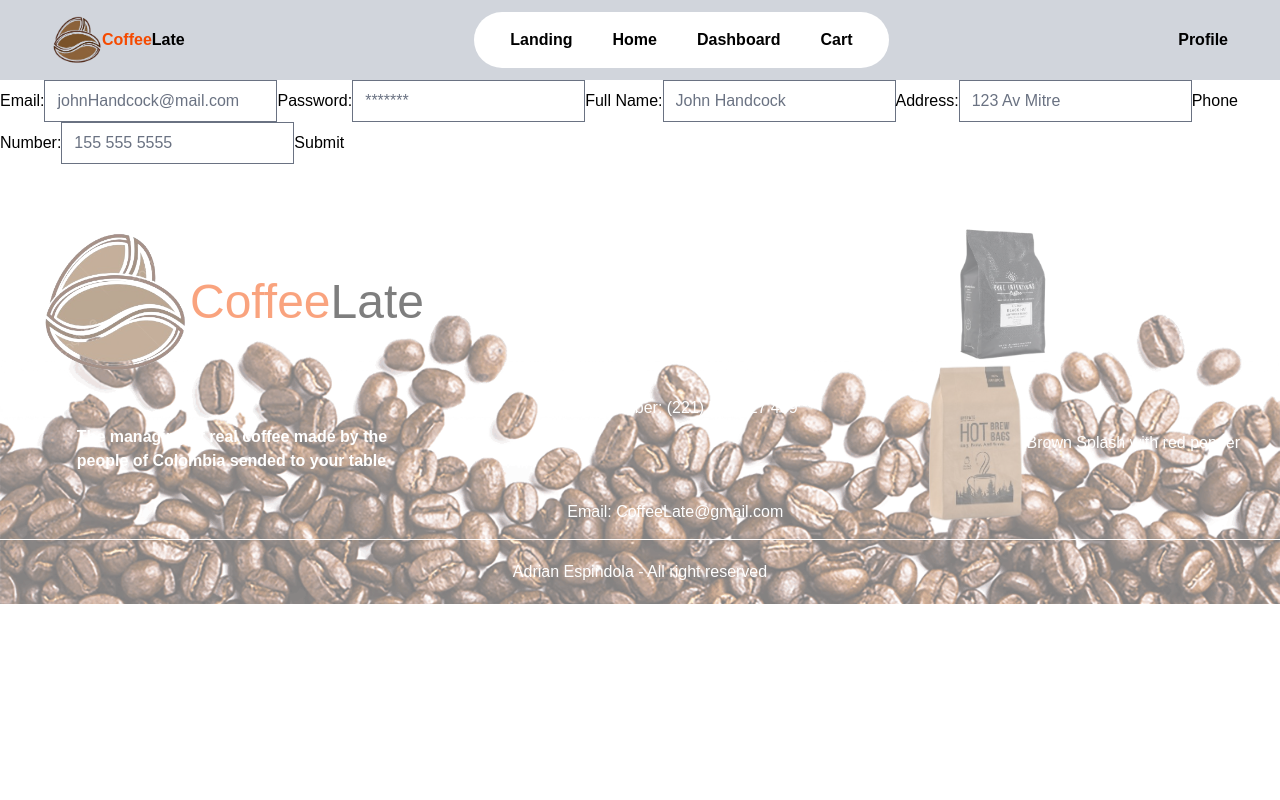
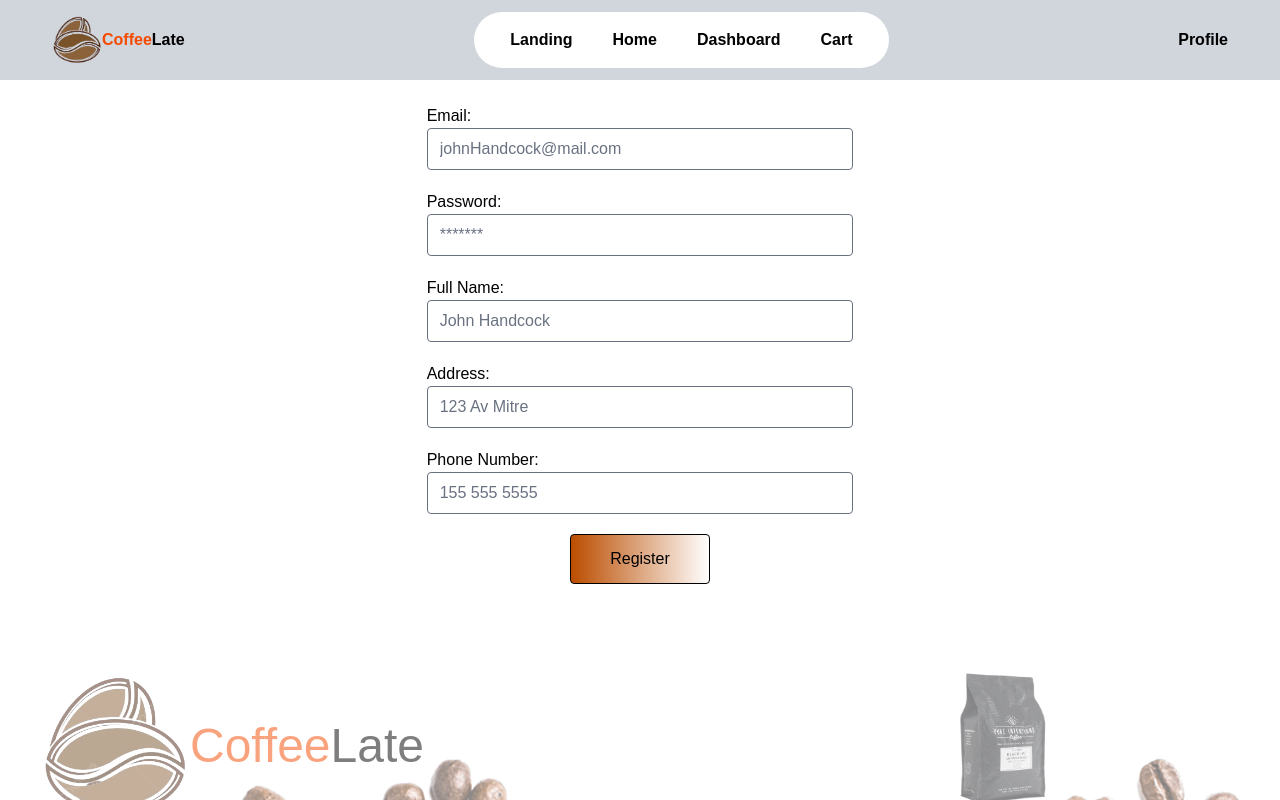
Before and after one commit to AdrianMEsp/CoffeeLate-e-commerce, a Next.js app in the folder front/: page /register in a window 1280 px wide. Shown: the top 800 px of the page. Built offline with nearby package versions, Linux system fonts and the light colour scheme.

Commit message:
styles aplied to register and login

```diff
--- /dev/null
+++ b/front/src/app/components/ErrorMessageCustom/ErrorMessageCustom.jsx
@@ -0,0 +1,11 @@
+import { ErrorMessage } from "formik"
+
+export default function ErrorMessageCustom({ name, component }) {
+
+    return (
+        <ErrorMessage
+            className='text-red-500'
+            name={name} component={component}></ErrorMessage>
+    )
+
+}
--- /dev/null
+++ b/front/src/app/components/SubmitButton/SubmitButton.tsx
@@ -0,0 +1,15 @@
+export default function SubmitButton({ text="enviar", disabled=false}) {
+    return (
+        <button
+            type="submit"
+            disabled={disabled}
+            className={`
+        p-3 w-35 border rounded bg-linear-to-r
+         from-amber-700 text-center
+        ${disabled ? "opacity-50 cursor-not-allowed" : ""}
+      `}
+        >
+            {text}
+        </button>
+    );
+}
--- a/front/src/app/components/UI/LoginView.tsx
+++ b/front/src/app/components/UI/LoginView.tsx
@@ -1,39 +1,53 @@
 'use client'
 
 import React from 'react'
-import { ErrorMessage, Field, Form, Formik } from 'formik';
+import { Field, Form, Formik } from 'formik';
 import { validateLoginForm } from '@/utils/validate';
+import SubmitButton from '../SubmitButton/SubmitButton';
+import ErrorMessageCustom from '../ErrorMessageCustom/ErrorMessageCustom'
 
 function LoginView() {
     return (
         <div>
-            <Formik initialValues={{ email: '', password: '' }}
+            <Formik
+                initialValues={{ email: '', password: '' }}
                 validate={validateLoginForm}
-
                 onSubmit={(values) => {
                     alert("Envio de form exitoso")
                 }}
             >
                 {({ errors }) => (
-                    <Form>
-                        <label>First Name</label>
+                    <Form
+                        className="flex flex-col justify-center items-center my-6
+
+                    "
+                    >
+                        <div className='w-1-2 md:w-1/3'>
+                            <label
+                                className='flex self-start'
+                            >First Name</label>
                             <Field
+                                className="mb-5 w-full rounded text-black "
                                 name="email"
                                 placeholder="johnHandcock@mail.com"
                                 type="email" />
-                        <ErrorMessage name="email" component="div" />
+                            <ErrorMessageCustom name="email" component="div" />
+                        </div>
 
-                        <label>Password</label>
+                        <div className='w-1-2 md:w-1/3'>
+                            <label
+                                className='flex self-start'
+                            >Password</label>
                             <Field
+                                className="mb-5 w-full rounded text-black"
                                 name="password"
                                 placeholder="*******"
                                 type="password"
                             />
-                        <ErrorMessage name="password" component="div" />
+                            <ErrorMessageCustom name="password" component="div" />
+                        </div>
 
-                        <button type="submit" disabled={errors.email || errors.password ? true : false}>
-                            Submit
-                        </button>
+                        <SubmitButton text="Login" disabled={errors.email || errors.password ? true : false} />
                     </Form>
                 )}
             </Formik>
--- a/front/src/app/components/UI/RegisterView.tsx
+++ b/front/src/app/components/UI/RegisterView.tsx
@@ -1,8 +1,10 @@
 'use client'
 
 import React from 'react'
-import { ErrorMessage, Field, Form, Formik } from 'formik';
+import { Field, Form, Formik } from 'formik';
 import { validateSchemaRegister } from '@/utils/validate';
+import SubmitButton from '../SubmitButton/SubmitButton';
+import ErrorMessageCustom from '../ErrorMessageCustom/ErrorMessageCustom'
 
 function RegisterView() {
 
@@ -10,64 +12,88 @@ function RegisterView() {
         <div>
             <Formik
                 initialValues={{ email: '', password: '', name: '', address: '', phone: '' }}
-
                 validationSchema={validateSchemaRegister}
-
-
                 onSubmit={(values) => {
                     alert("Envio de form exitoso")
                 }}
             >
                 {({ errors }) => (
-                    <Form>
-                        <label>Email:</label>
+                    <Form
+                        className="flex flex-col justify-center items-center my-6
+
+                    "
+                    >
+                        <div className='w-1-2 md:w-1/3'>
+                            <label
+                                className='flex self-start'
+                            >Email:</label>
                             <Field
+                                className="mb-5 w-full rounded text-black"
                                 name="email"
                                 placeholder="johnHandcock@mail.com"
                                 type="email" />
-                        <ErrorMessage name="email" component="div" />
+                            <ErrorMessageCustom name="email" component="div" />
+                        </div>
 
-                        <label>Password:</label>
+                        <div className='w-1-2 md:w-1/3'>
+                            <label
+                                className='flex self-start'
+                            >Password:</label>
                             <Field
+                                className="mb-5 w-full rounded  text-black"
                                 name="password"
                                 placeholder="*******"
                                 type="password"
                             />
-                        <ErrorMessage name="password" component="div" />
+                            <ErrorMessageCustom name="password" component="div" />
+                        </div>
 
-                        <label>Full Name:</label>
+                        <div className='w-1-2 md:w-1/3'>
+                            <label
+                                className='flex self-start'
+                            >Full Name:</label>
                             <Field
+                                className="mb-5 w-full rounded  text-black"
                                 name="name"
                                 placeholder="John Handcock"
                                 type="text" />
-                        <ErrorMessage name="name" component="div" />
+                            <ErrorMessageCustom name="name" component="div" />
+                        </div>
 
-                        <label>Address:</label>
+                        <div className='w-1-2 md:w-1/3'>
+                            <label
+                                className='flex self-start'
+                            >Address:</label>
                             <Field
+                                className="mb-5 w-full rounded  text-black"
                                 name="address"
                                 placeholder="123 Av Mitre"
                                 type="text" />
-                        <ErrorMessage name="address" component="div" />
+                            <ErrorMessageCustom name="address" component="div" />
+                        </div>
 
-                        <label>Phone Number:</label>
+                        <div className='w-1-2 md:w-1/3'>
+                            <label
+                                className='flex self-start'
+                            >Phone Number:</label>
                             <Field
+                                className="mb-5 w-full rounded text-black"
                                 name="phone"
                                 placeholder="155 555 5555"
                                 type="text" />
-                        <ErrorMessage name="phone" component="div" />
+                            <ErrorMessageCustom name="phone" component="div" />
+                        </div>
 
-                        <button type="submit" disabled={
+                        <SubmitButton text="Register" disabled={
                             errors.email
                                 || errors.password
                                 || errors.address
                                 || errors.name
-                                || errors.phone ? true : false}>
-                            Submit
-                        </button>
+                                || errors.phone ? true : false} />
                     </Form>
                 )}
             </Formik>
-        </div>
+        </div >
     )
 }
 
```
Lines whose indentation alone changed are shown as unchanged.
